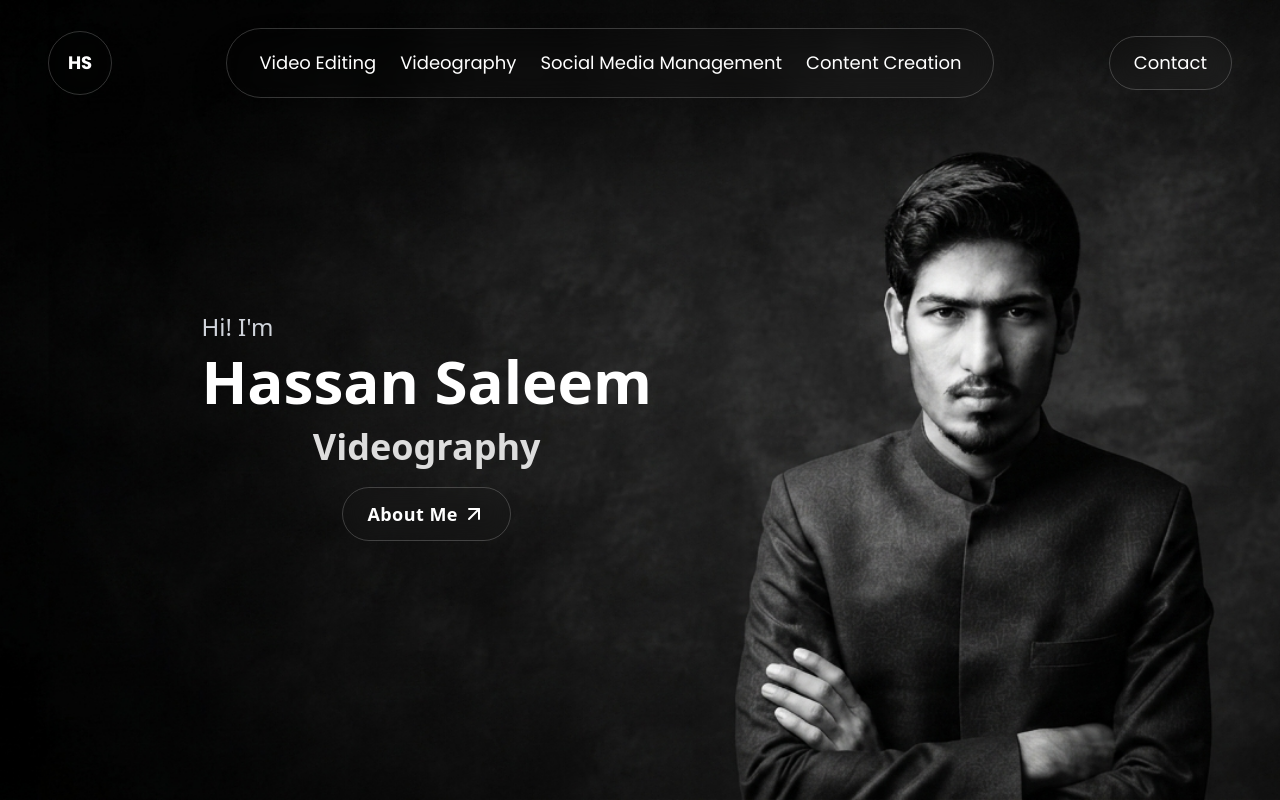
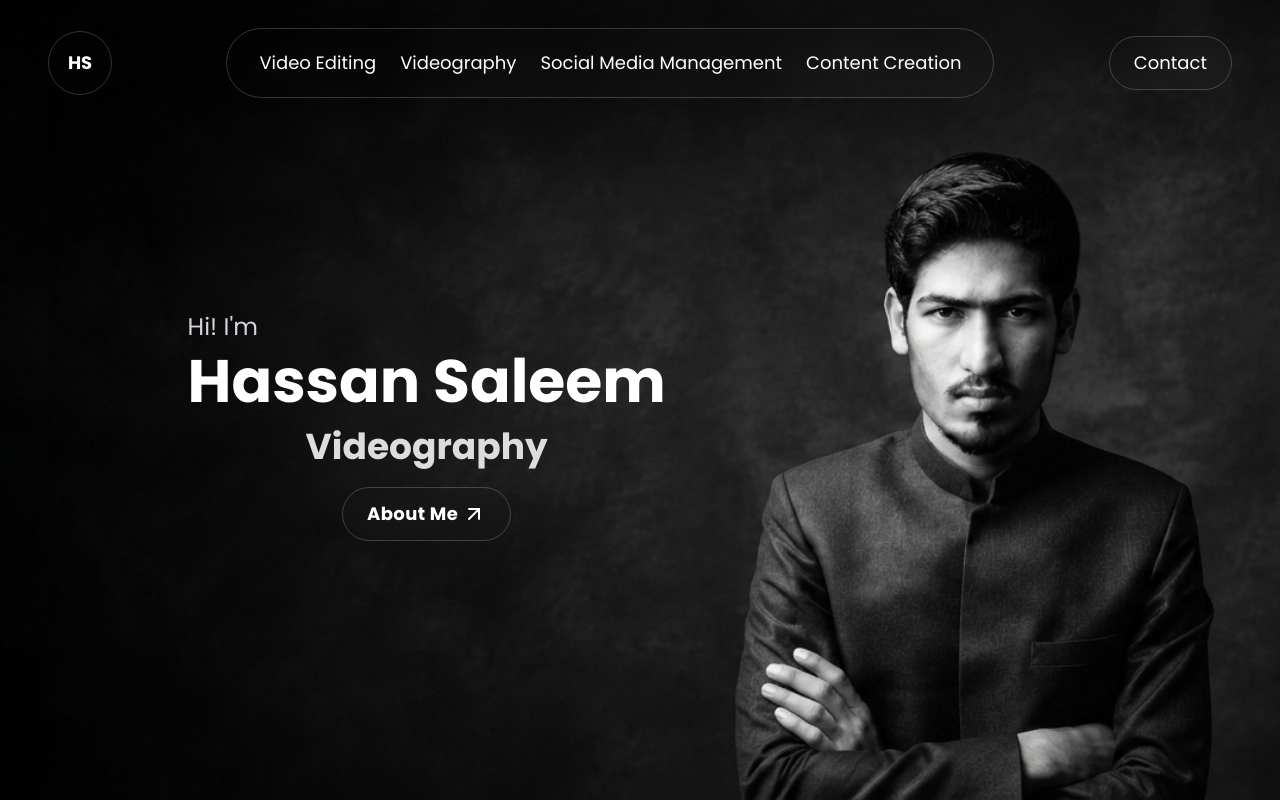
Before and after one commit to abubakrcode/Hassan_Production, a Next.js app: page / in a window 1280 px wide. Built offline with nearby package versions, Linux system fonts and the light colour scheme.

Commit message:
Update page.js

```diff
--- a/app/page.js
+++ b/app/page.js
@@ -33,7 +33,7 @@ export default function Homepage() {
             <Navbar />
           </div>
           <div className="headings w-full h-150 flex  justify-center">
-            <div className="aside lg:w-2/3 w-full mt-80 lg:mt-0 flex flex-col justify-center items-center">
+            <div className="aside lg:w-2/3 w-full mt-80 lg:mt-0 flex flex-col justify-center items-center font-poppins ">
               <div className="heading">
                 <h2 className="lg:text-2xl md:text-xl text-[16px] font-medium text-gray-300 hover:text-[#838383] ">
                   Hi! I'm
```
